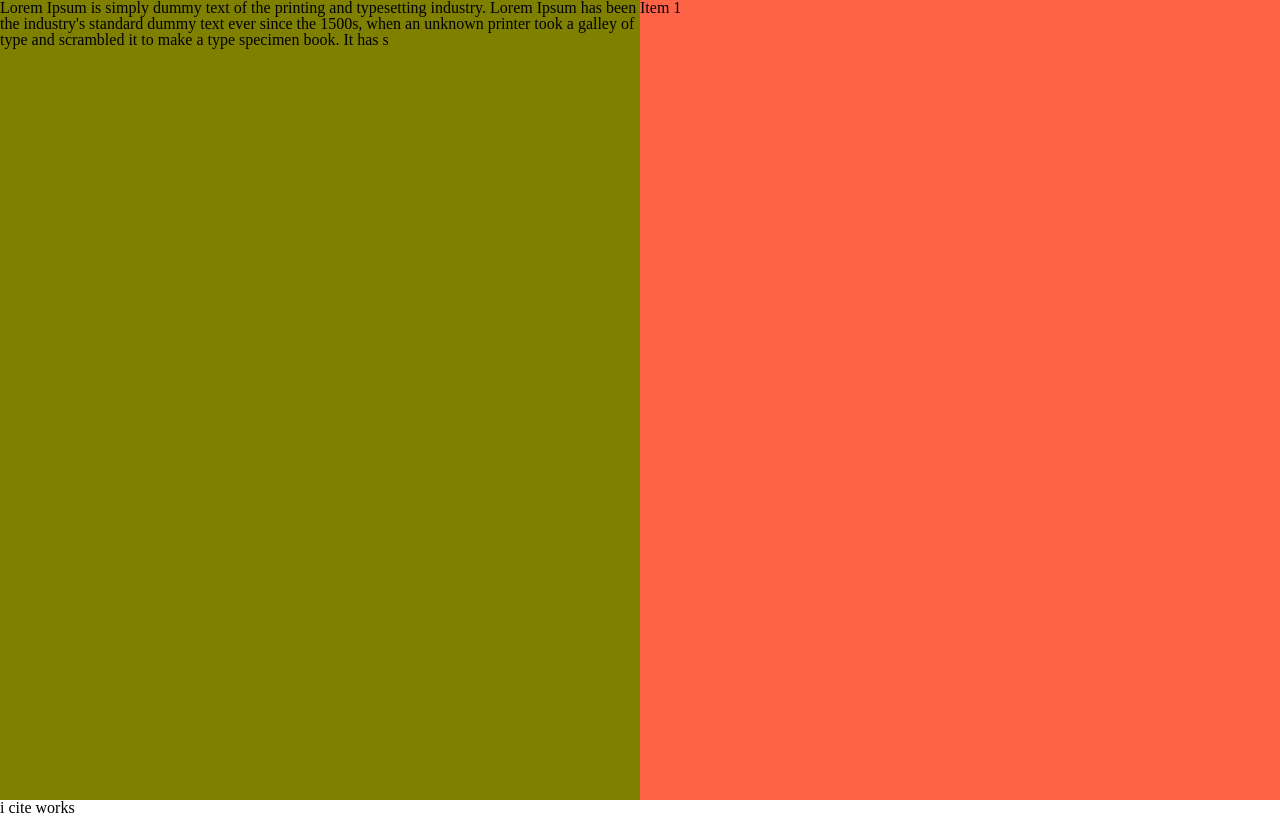
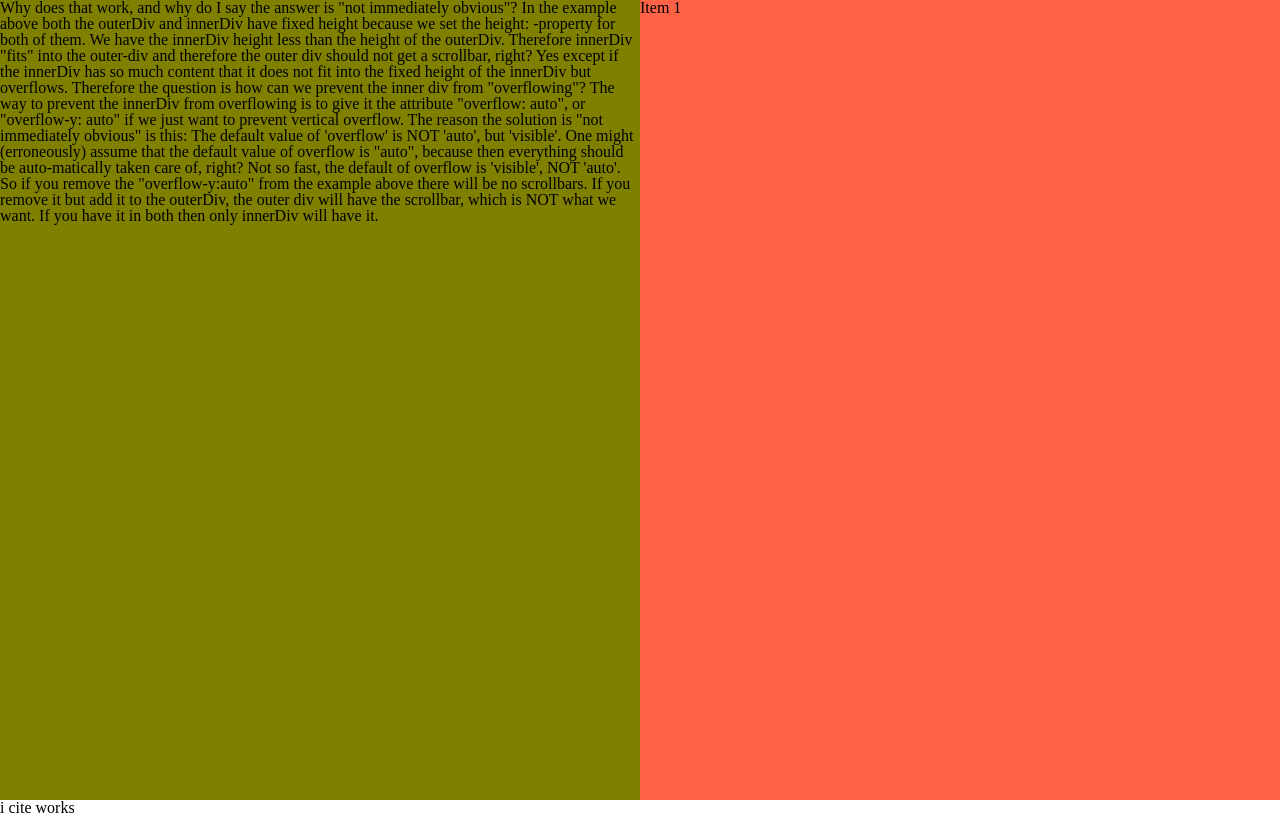
Before and after one commit to gibbonhug/engl-project, a React (Create React App) app: page / in a window 1280 px wide. Built offline with nearby package versions, Linux system fonts and the light colour scheme.

Commit message:
Layout components are now overflow scroll; new dummy text

```diff
--- a/src/components/Main.tsx
+++ b/src/components/Main.tsx
@@ -4,6 +4,18 @@ interface MainProps {
 
 export default function Main(props: MainProps) {
     return (
-        <div id='main' className={props.class}>Lorem Ipsum is simply dummy text of the printing and typesetting industry. Lorem Ipsum has been the industry's standard dummy text ever since the 1500s, when an unknown printer took a galley of type and scrambled it to make a type specimen book. It has s</div>
+        <div id='main' className={props.class}>Why does that work, and why do I say the answer is "not immediately obvious"?
+
+In the example above both the outerDiv and innerDiv have fixed height because we set the height: -property for both of them.
+
+We have the innerDiv height less than the height of the outerDiv. Therefore innerDiv "fits" into the outer-div and therefore the outer div should not get a scrollbar, right? Yes except if the innerDiv has so much content that it does not fit into the fixed height of the innerDiv but overflows. Therefore the question is how can we prevent the inner div from "overflowing"?
+
+The way to prevent the innerDiv from overflowing is to give it the attribute "overflow: auto", or "overflow-y: auto" if we just want to prevent vertical overflow.
+
+The reason the solution is "not immediately obvious" is this: The default value of 'overflow' is NOT 'auto', but 'visible'.
+
+One might (erroneously) assume that the default value of overflow is "auto", because then everything should be auto-matically taken care of, right? Not so fast, the default of overflow is 'visible', NOT 'auto'.
+
+So if you remove the "overflow-y:auto" from the example above there will be no scrollbars. If you remove it but add it to the outerDiv, the outer div will have the scrollbar, which is NOT what we want. If you have it in both then only innerDiv will have it.</div>
     )
 }
--- a/src/scss/react_components/_Layout.scss
+++ b/src/scss/react_components/_Layout.scss
@@ -3,7 +3,12 @@
 
     display: grid;
     grid-template-columns: 1fr 1fr;
-    height: 100vh;
+
+    // both layout1 and layout 2
+    div {
+        height: 100vh;
+        overflow: scroll;
+    }
 
     .layout1 {
         background-color: olive;
--- a/src/style.css
+++ b/src/style.css
@@ -62,7 +62,10 @@ table {
   background-color: aqua;
   display: grid;
   grid-template-columns: 1fr 1fr;
+}
+#layout div {
   height: 100vh;
+  overflow: scroll;
 }
 #layout .layout1 {
   background-color: olive;
```
Also changed, not shown: 1 other file (tests, documents, lock files or other folders).
